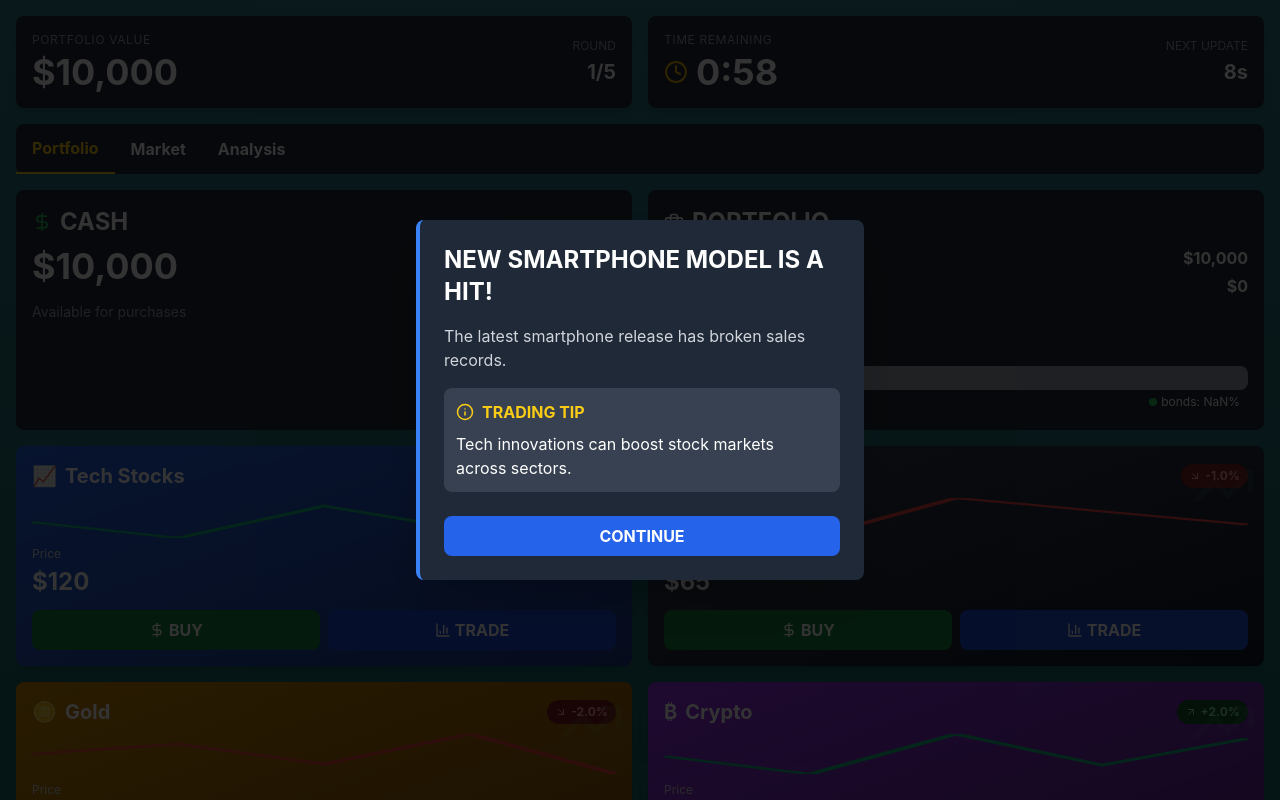
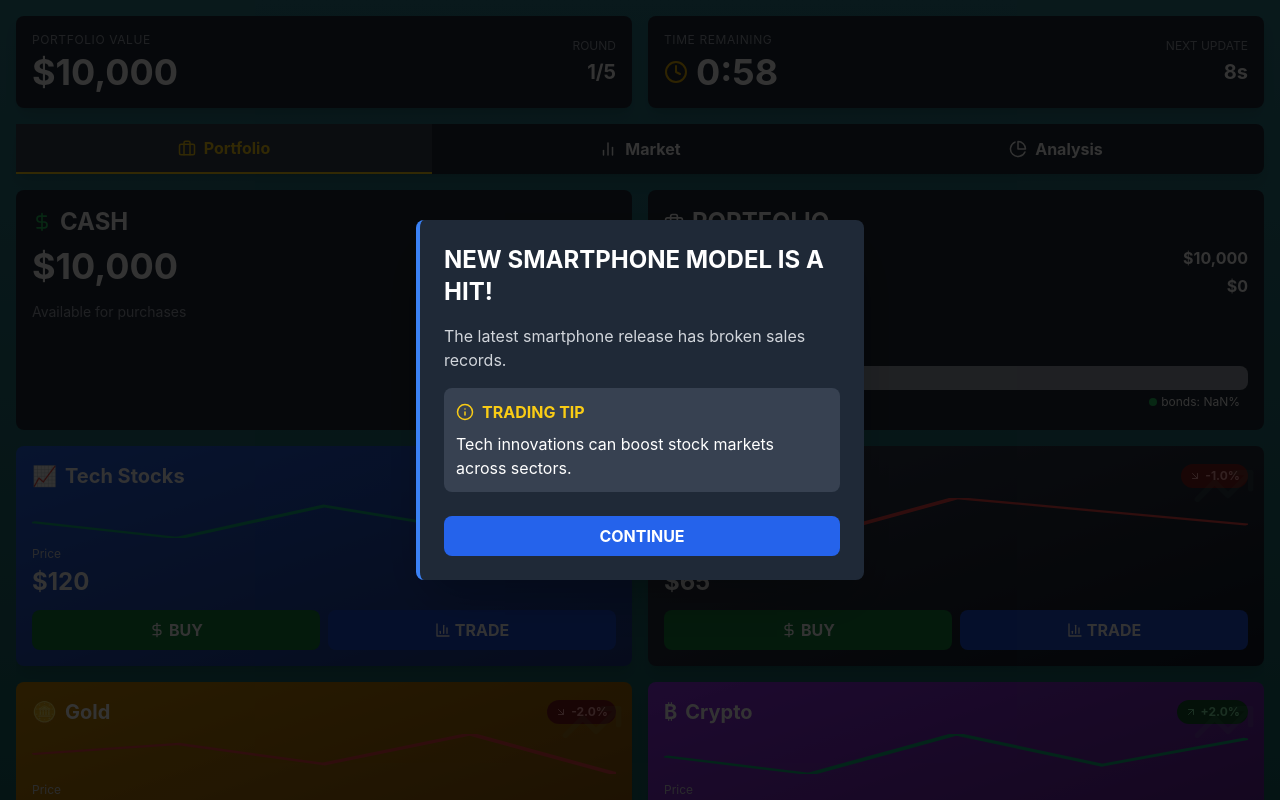
Before and after one commit to NgoTomek/FunInvestmentGame, a React (Create React App) app: page / in a window 1280 px wide. Both pictures are taken after a click on the button "START GAME". Shown: the top 800 px of the page. Built offline with nearby package versions, Linux system fonts and the light colour scheme.

Commit message:
Update TabNavigation.jsx

```diff
--- a/src/components/ui/TabNavigation.jsx
+++ b/src/components/ui/TabNavigation.jsx
@@ -1,20 +1,36 @@
 import React from 'react';
+import { Briefcase, BarChart2, PieChart } from 'lucide-react';
 
 const TabNavigation = ({ tabs, selectedTab, setSelectedTab }) => {
+  // Get icon for tab
+  const getTabIcon = (tabId) => {
+    switch(tabId) {
+      case 'portfolio':
+        return <Briefcase size={18} />;
+      case 'market':
+        return <BarChart2 size={18} />;
+      case 'analysis':
+        return <PieChart size={18} />;
+      default:
+        return null;
+    }
+  };
+
   return (
-    <div className="bg-gray-800 text-white rounded-lg mb-4">
+    <div className="bg-gray-800 text-white rounded-lg mb-4 shadow-lg">
       <div className="flex">
         {tabs.map(tab => (
           <button
             key={tab.id}
-            className={`py-3 px-4 font-bold transition-all duration-200 ${
+            className={`flex-1 py-3 px-4 font-bold transition-all duration-200 flex items-center justify-center space-x-2 ${
               selectedTab === tab.id
-                ? 'border-b-2 border-yellow-400 text-yellow-400'
+                ? 'border-b-2 border-yellow-400 text-yellow-400 bg-gray-700'
                 : 'hover:bg-gray-700'
             }`}
             onClick={() => setSelectedTab(tab.id)}
           >
-            {tab.label}
+            {getTabIcon(tab.id)}
+            <span>{tab.label}</span>
           </button>
         ))}
       </div>
```
